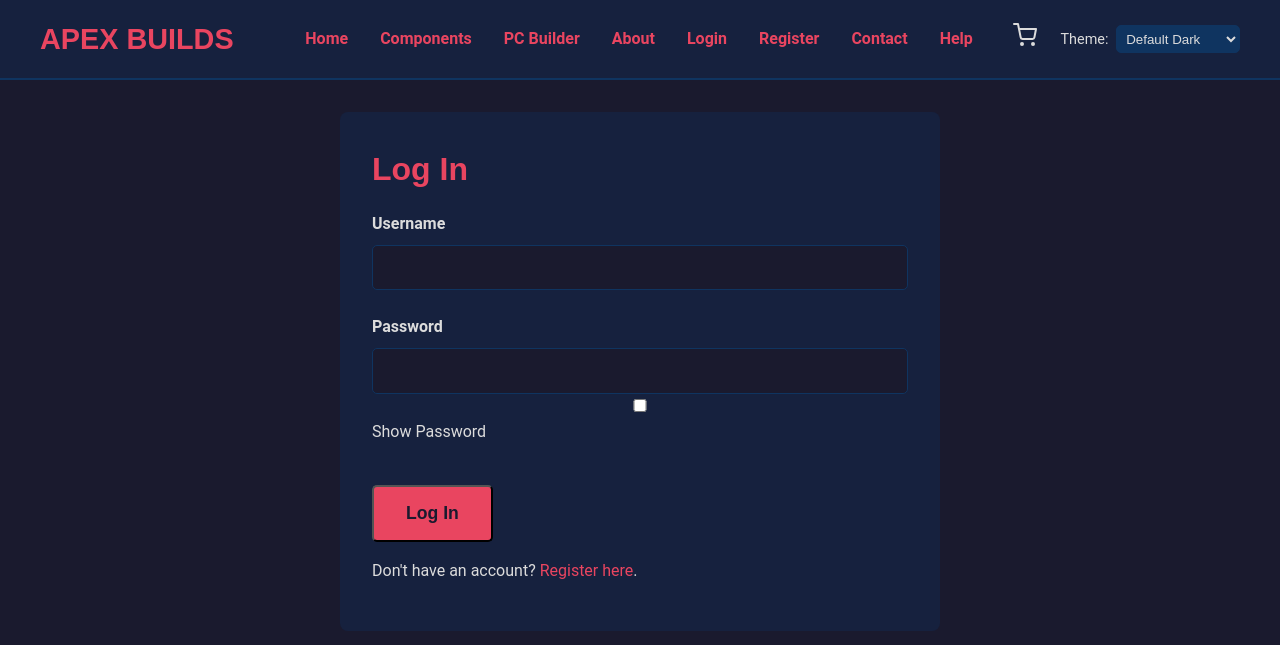
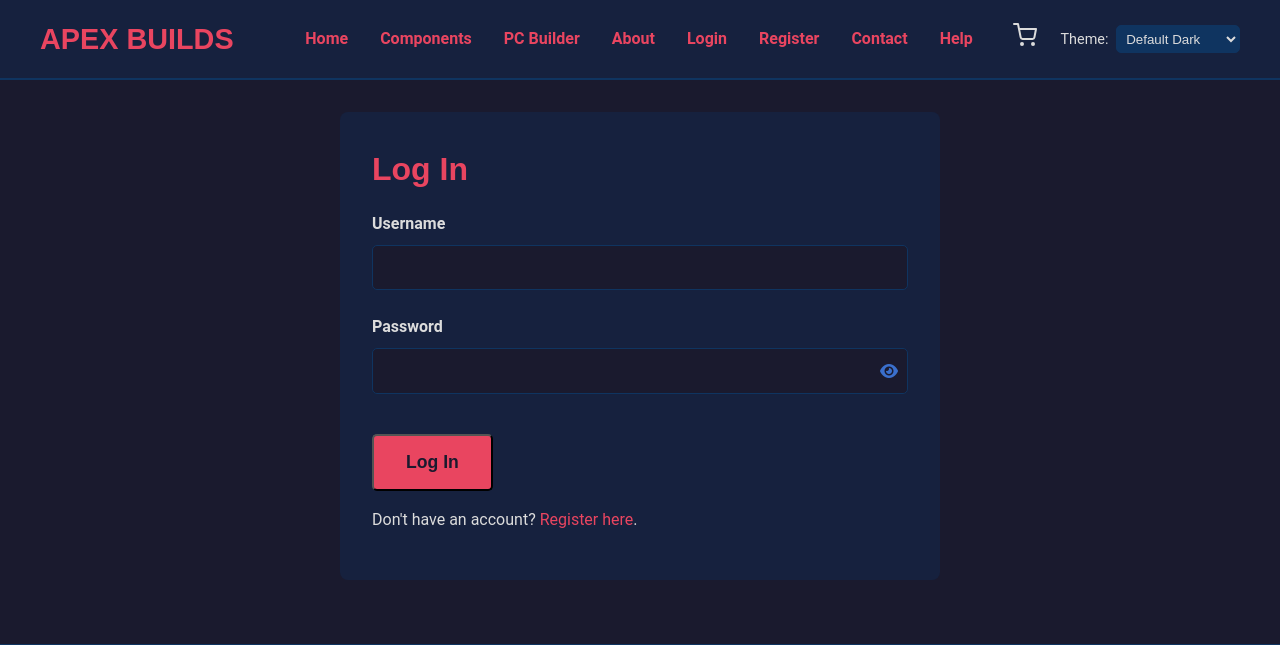
Before and after one commit to JimanB/apex-builds, a PHP site: page /login.php in a window 1280 px wide. Shown: the top 645 px of the page. Run offline with PHP 8.4, Linux system fonts and the light colour scheme.

Commit message:
Update login.php
fixing errors for show password icon disappearing

```diff
--- a/login.php
+++ b/login.php
@@ -36,25 +36,22 @@ if ($_SERVER["REQUEST_METHOD"] == "POST") {
 
             //verify the submitted password against the stored hash
             if (password_verify($password, $user['password_hash'])) {
-                //correct password
-                //regenerate session ID to prevent session fixation attacks
+                //password is correct
                 session_regenerate_id(true);
 
-                //store user data in the session.
+                //store user data in the session
                 $_SESSION['user_id'] = $user['id'];
                 $_SESSION['username'] = $user['username'];
                 $_SESSION['nickname'] = $user['nickname'];
                 $_SESSION['role'] = $user['role'];
 
-                //redirect to a profile page (we will create this later)
+                //redirect to a profile page
                 header("Location: profile.php");
-                exit(); //important to prevent further script execution
+                exit();
             } else {
-                //incorrect password
                 $errors[] = 'Invalid username or password.';
             }
         } else {
-            //no user found or account is inactive
             $errors[] = 'Invalid username or password.';
         }
         $stmt->close();
@@ -70,19 +67,65 @@ if ($_SERVER["REQUEST_METHOD"] == "POST") {
     <title>Login | Apex Builds</title>
     <link rel="icon" href="images/favicon.ico" type="image/x-icon">
     <link rel="stylesheet" href="css/style.css" id="theme-stylesheet">
+    <link rel="stylesheet" href="https://cdnjs.cloudflare.com/ajax/libs/font-awesome/6.5.1/css/all.min.css">
     <script src="js/main.js" defer></script>
 
     <style>
         .content-container { max-width: 600px; margin: 2rem auto; background-color: var(--secondary-bg-color); padding: 2rem; border-radius: 8px; }
         .form-group { margin-bottom: 1.5rem; }
         .form-group label { display: block; margin-bottom: 0.5rem; font-weight: bold; }
-        .form-group input { width: 100%; padding: 0.8rem; background-color: var(--primary-bg-color); color: var(--secondary-text-color); border: 1px solid var(--border-color); border-radius: 5px; font-size: 1rem; }
+        .form-group input { width: 100%; box-sizing: border-box; padding: 0.8rem; background-color: var(--primary-bg-color); color: var(--secondary-text-color); border: 1px solid var(--border-color); border-radius: 5px; font-size: 1rem; }
         .feedback-error { margin-bottom: 1.5rem; padding: 1rem; border-radius: 5px; text-align: center; font-weight: bold; background-color: #e76f51; color: white; }
+
+        /*password container styles*/
+        .password-container {
+            position: relative;
+            width: 100%;
+        }
+
+        /*input field styling - hides default browser icons*/
+        .password-container input[type="password"],
+        .password-container input[type="text"] {
+            width: 100%;
+            padding-right: 35px;
+            box-sizing: border-box;
+        }
+
+        /*hide browser's default password toggle*/
+        .password-container input::-ms-reveal,
+        .password-container input::-ms-clear,
+        .password-container input::-webkit-contacts-auto-fill-button,
+        .password-container input::-webkit-credentials-auto-fill-button {
+            display: none !important;
+            visibility: hidden !important;
+            width: 0;
+            height: 0;
+        }
+
+        /*custom eye icon styling with blue color*/
+        .password-container .fa-eye,
+        .password-container .fa-eye-slash {
+            position: absolute;
+            right: 10px;
+            top: 50%;
+            transform: translateY(-50%);
+            cursor: pointer;
+            color: #4285f4; /*blue color*/
+            z-index: 2;
+            font-size: 1rem;
+            opacity: 0.8;
+            transition: all 0.2s ease;
+        }
+
+        .password-container .fa-eye:hover,
+        .password-container .fa-eye-slash:hover {
+            opacity: 1;
+            color: #3367d6; /*slightly darker blue on hover*/
+        }
     </style>
 </head>
 <body>
-
-        <?php require_once 'php/header.php'; ?>
+    <?php require_once 'php/header.php'; ?>
 
     <main>
         <div class="content-container">
@@ -101,11 +144,11 @@ if ($_SERVER["REQUEST_METHOD"] == "POST") {
                     <label for="username">Username</label>
                     <input type="text" id="username" name="username" required>
                 </div>
-               <div class="form-group">
+                <div class="form-group">
                     <label for="password">Password</label>
-                    <input type="password" id="password" name="password" required>
-                    <div class="show-password-container">
-                        <input type="checkbox" onclick="togglePasswordVisibility('password')"> Show Password
+                    <div class="password-container">
+                        <input type="password" id="password" name="password" required>
+                        <i class="fa-solid fa-eye" id="togglePassword"></i>
                     </div>
                 </div>
                 <button type="submit" class="cta-button">Log In</button>
@@ -114,8 +157,6 @@ if ($_SERVER["REQUEST_METHOD"] == "POST") {
         </div>
     </main>
 
-        <?php require_once 'php/footer.php'; ?>
-
-
+    <?php require_once 'php/footer.php'; ?>
 </body>
 </html>
```
